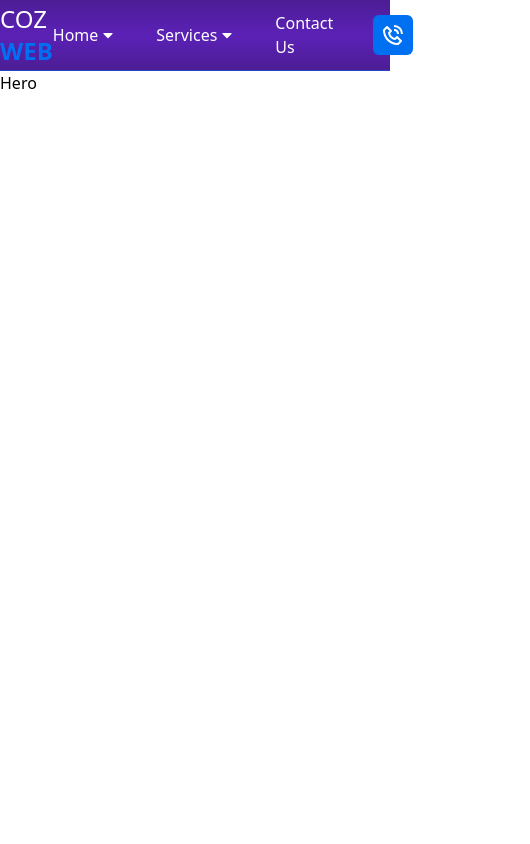
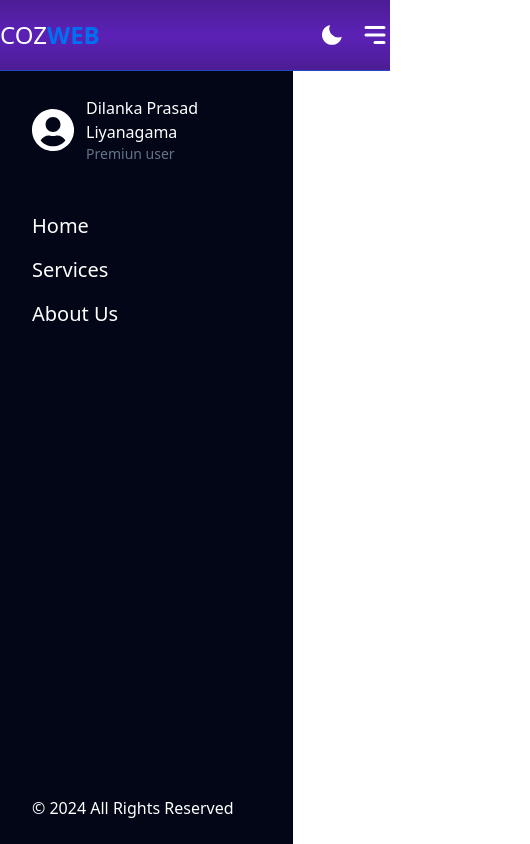
Before and after one commit to it21172878/cozweb, a React (Vite) app: page / in a window 390 px wide. Shown: the whole page, 530 px wide, since content can reach past the window. Built offline with nearby package versions, Linux system fonts and the light colour scheme.

Commit message:
Mobile Responsive Menu

```diff
--- a/src/components/navbar/Navbar.jsx
+++ b/src/components/navbar/Navbar.jsx
@@ -2,6 +2,8 @@
 import { useEffect, useState } from 'react';
 import { BiPhoneCall, BiSolidMoon, BiSolidSun } from 'react-icons/bi';
 import { FaCaretDown } from 'react-icons/fa';
+import { HiMenuAlt1, HiMenuAlt3 } from 'react-icons/hi';
+import ResponsiveMenu from './ResponsiveMenu';
 
 const Navbar = () => {
   // Dark theme
@@ -10,6 +12,8 @@ const Navbar = () => {
       ? localStorage.getItem('theme')
       : localStorage.getItem('light')
   );
+
+  const [showMenu, setShowMenu] = useState(false);
   const element = document.documentElement;
 
   useEffect(() => {
@@ -22,17 +26,24 @@ const Navbar = () => {
     }
   }, [theme]);
 
+  // create togglemenu
+  const toggleMenu = () => {
+    setShowMenu(!showMenu);
+  };
+
   return (
-    <header className=" bg-navbar text-white border-b-[1px] border-primary/50">
+    <>
+      <header className=" relative z-[99] bg-navbar text-white border-b-[1px] border-primary/50">
         <nav className="container flex items-center justify-between h-[70px] py-2">
           {/* Logo section */}
           <div className=" text-2xl md:text-3xl text-white">
             <a href="#">
-            COZ<span className=" inline-block font-bold text-primary">WEB</span>
+              COZ
+              <span className=" inline-block font-bold text-primary">WEB</span>
             </a>
           </div>
           {/* Desktop menu section */}
-        <div>
+          <div className=" hidden md:block">
             <ul className=" flex  items-center gap-10">
               <li className=" group relative cursor-pointer">
                 <a href="#" className=" flex items-center gap-[2px] h-[72px]">
@@ -149,9 +160,38 @@ const Navbar = () => {
               )}
             </ul>
           </div>
-        {/* Mobile menu section */}
+          {/* Mobile menu header */}
+          <div className="flex items-center gap-4 md:hidden">
+            {theme === 'dark' ? (
+              <BiSolidSun
+                className=" text-2xl"
+                onClick={() => setTheme('light')}
+              />
+            ) : (
+              <BiSolidMoon
+                className=" text-2xl"
+                onClick={() => setTheme('dark')}
+              />
+            )}
+            {showMenu ? (
+              <HiMenuAlt1
+                onClick={toggleMenu}
+                className=" cursor-pointer transition-all"
+                size={30}
+              />
+            ) : (
+              <HiMenuAlt3
+                onClick={toggleMenu}
+                className=" cursor-pointer transition-all"
+                size={30}
+              />
+            )}
+          </div>
         </nav>
       </header>
+      {/* Mobile menu section */}
+      <ResponsiveMenu showMenu={showMenu} />
+    </>
   );
 };
 
--- /dev/null
+++ b/src/components/navbar/ResponsiveMenu.jsx
@@ -0,0 +1,42 @@
+// import React from 'react';
+
+import { FaUserCircle } from 'react-icons/fa';
+
+const ResponsiveMenu = ({ showMenu }) => {
+  return (
+    <div
+      className={`${
+        showMenu ? '-left-[100%]' : 'left-0'
+      } h-screen w-[75%] bg-slate-950 fixed top-0 transition-all duration-500 pt-24 pb-6 px-8 flex flex-col justify-between text-white
+      `}
+    >
+      <div>
+        <div className=" flex items-center justify-start gap-3">
+          <FaUserCircle size={50} />
+          <div>
+            <h1>Dilanka Prasad Liyanagama</h1>
+            <h1 className=" text-sm text-slate-500">Premiun user</h1>
+          </div>
+        </div>
+        <nav className=" mt-12">
+          <ul className=" space-y-4 text-xl">
+            <li>
+              <a href="#">Home</a>
+            </li>
+            <li>
+              <a href="#">Services</a>
+            </li>
+            <li>
+              <a href="#">About Us</a>
+            </li>
+          </ul>
+        </nav>
+      </div>
+      <div className=" footer ">
+        <h1>© 2024 All Rights Reserved</h1>
+      </div>
+    </div>
+  );
+};
+
+export default ResponsiveMenu;
```
Lines whose indentation alone changed are shown as unchanged.
